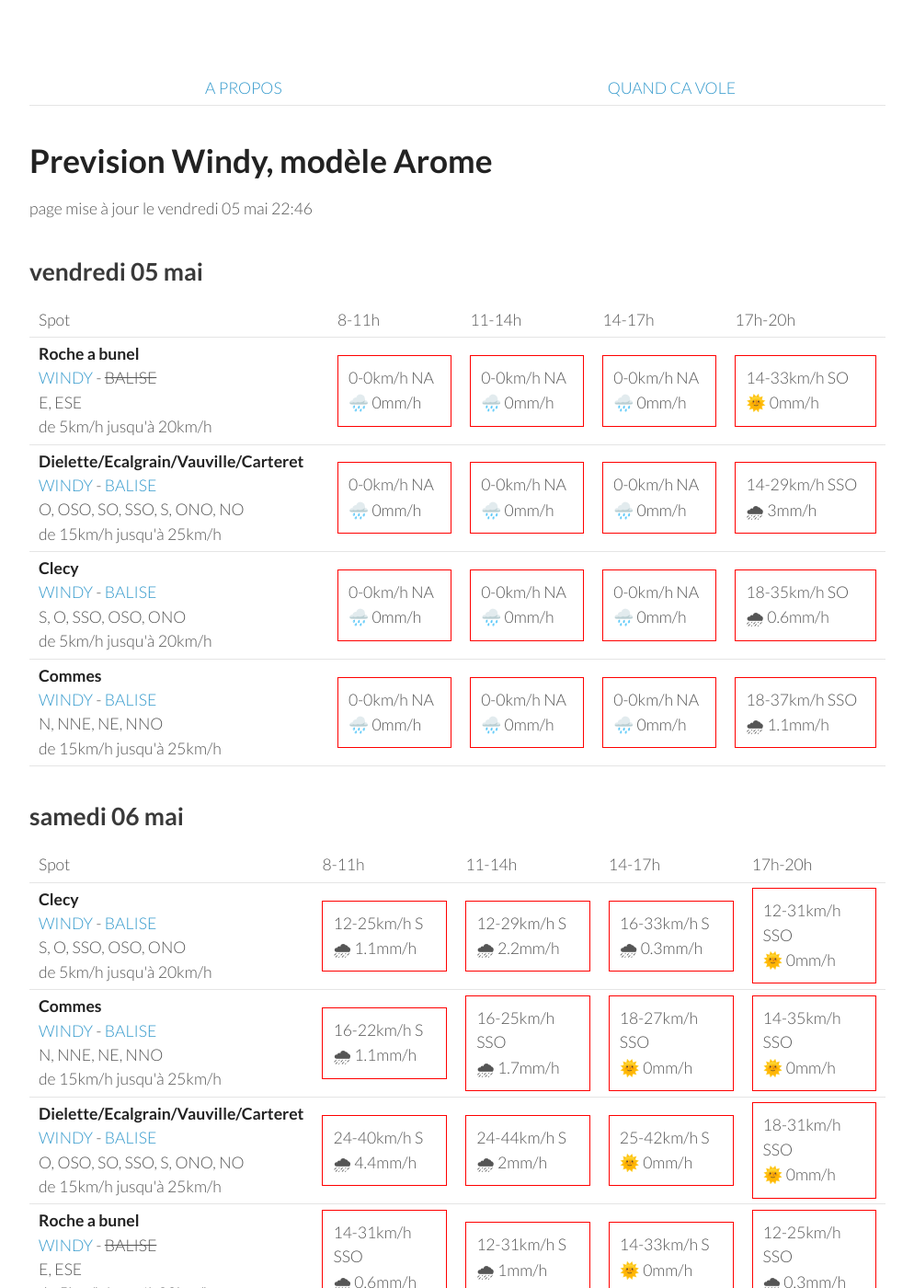
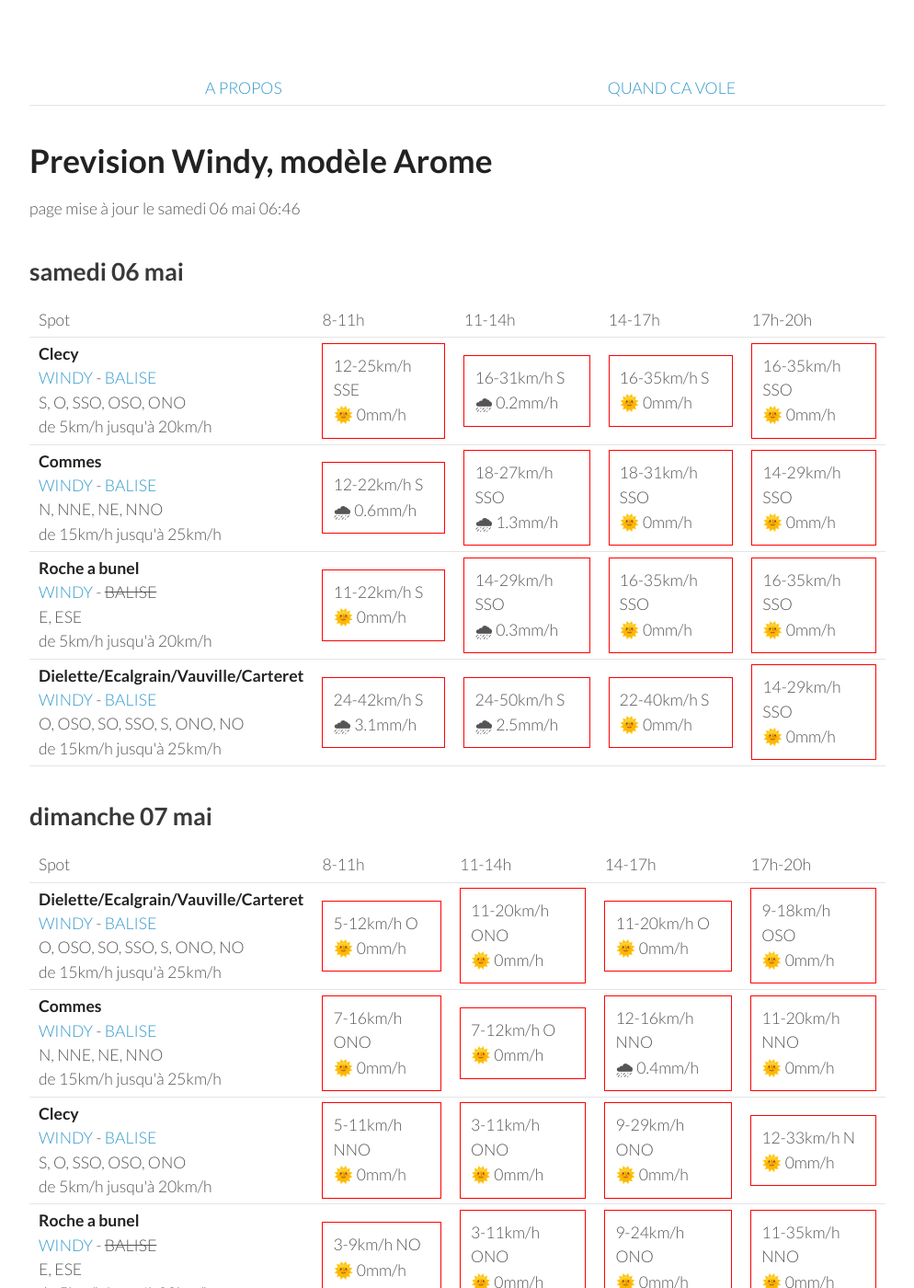
Before and after one commit to parapente-dans-le-nord/parapente-dans-le-nord.github.io, a Jekyll site: the page built from normandie.markdown, in a window 1280 px wide and 1400 px high. Shown: the whole window at 92% size, without its empty margins (26-1020 px from the left). Built offline with Jekyll 4.4.1, drawn with Linux system fonts in a browser that asks for light colours; some of the changed text lies outside the part shown.

Commit message:
update index.markdown

```diff
--- a/normandie.markdown
+++ b/normandie.markdown
@@ -7,60 +7,8 @@ title:  "Tous les spots"
 {: .links}
 
 # Prevision Windy, modèle Arome
-page mise à jour le vendredi 05 mai 22:46
+page mise à jour le samedi 06 mai 06:46
 
-## vendredi 05 mai
-
-{::nomarkdown}
-<table>
-  <tbody>
-    <tr>
-      <td>Spot</td>
-      <td>8-11h</td>
-      <td>11-14h</td>
-      <td>14-17h</td>
-      <td>17h-20h</td>
-    </tr>
-<tr>
-        <td><strong>Roche a bunel</strong><br><a href="https://windy.com/48.993/-0.499?48.580,-0.499,8">WINDY</a> - <span class="no-balise"> BALISE </span><br> <span class="vent-favorable">E, ESE</span><br><span class="force-vent">de 5km/h jusqu'à 20km/h</span> </td>
-
-            <td><div class="not-flyable"><p>0-0km/h NA</p><p>🌧️ 0mm/h</p></div></td>
-            <td><div class="not-flyable"><p>0-0km/h NA</p><p>🌧️ 0mm/h</p></div></td>
-            <td><div class="not-flyable"><p>0-0km/h NA</p><p>🌧️ 0mm/h</p></div></td>
-            <td><div class="not-flyable"><p>14-33km/h SO</p><p>🌞 0mm/h</p></div></td>
-
-    </tr>
-<tr>
-        <td><strong>Dielette/Ecalgrain/Vauville/Carteret</strong><br><a href="https://windy.com/49.650/-1.856?49.243,-1.856,8">WINDY</a> - <span class=""><a href="http://www.balisemeteo.com/balise.php?idBalise=81">BALISE</a> </span><br> <span class="vent-favorable">O, OSO, SO, SSO, S, ONO, NO</span><br><span class="force-vent">de 15km/h jusqu'à 25km/h</span> </td>
-
-            <td><div class="not-flyable"><p>0-0km/h NA</p><p>🌧️ 0mm/h</p></div></td>
-            <td><div class="not-flyable"><p>0-0km/h NA</p><p>🌧️ 0mm/h</p></div></td>
-            <td><div class="not-flyable"><p>0-0km/h NA</p><p>🌧️ 0mm/h</p></div></td>
-            <td><div class="not-flyable"><p>14-29km/h SSO</p><p>🌧 3mm/h</p></div></td>
-
-    </tr>
-<tr>
-        <td><strong>Clecy</strong><br><a href="https://windy.com/48.929/-0.470?48.516,-0.470,8">WINDY</a> - <span class=""><a href="http://www.balisemeteo.com/balise.php?idBalise=122">BALISE</a> </span><br> <span class="vent-favorable">S, O, SSO, OSO, ONO</span><br><span class="force-vent">de 5km/h jusqu'à 20km/h</span> </td>
-
-            <td><div class="not-flyable"><p>0-0km/h NA</p><p>🌧️ 0mm/h</p></div></td>
-            <td><div class="not-flyable"><p>0-0km/h NA</p><p>🌧️ 0mm/h</p></div></td>
-            <td><div class="not-flyable"><p>0-0km/h NA</p><p>🌧️ 0mm/h</p></div></td>
-            <td><div class="not-flyable"><p>18-35km/h SO</p><p>🌧 0.6mm/h</p></div></td>
-
-    </tr>
-<tr>
-        <td><strong>Commes</strong><br><a href="https://windy.com/49.346/-0.726?48.936,-0.726,8">WINDY</a> - <span class=""><a href="http://www.balisemeteo.com/balise.php?idBalise=158">BALISE</a> </span><br> <span class="vent-favorable">N, NNE, NE, NNO</span><br><span class="force-vent">de 15km/h jusqu'à 25km/h</span> </td>
-
-            <td><div class="not-flyable"><p>0-0km/h NA</p><p>🌧️ 0mm/h</p></div></td>
-            <td><div class="not-flyable"><p>0-0km/h NA</p><p>🌧️ 0mm/h</p></div></td>
-            <td><div class="not-flyable"><p>0-0km/h NA</p><p>🌧️ 0mm/h</p></div></td>
-            <td><div class="not-flyable"><p>18-37km/h SSO</p><p>🌧 1.1mm/h</p></div></td>
-
-    </tr>
-
-</tbody>
-</table>
-{:/}
 ## samedi 06 mai
 
 {::nomarkdown}
@@ -76,40 +24,40 @@ page mise à jour le vendredi 05 mai 22:46
 <tr>
         <td><strong>Clecy</strong><br><a href="https://windy.com/48.929/-0.470?48.516,-0.470,8">WINDY</a> - <span class=""><a href="http://www.balisemeteo.com/balise.php?idBalise=122">BALISE</a> </span><br> <span class="vent-favorable">S, O, SSO, OSO, ONO</span><br><span class="force-vent">de 5km/h jusqu'à 20km/h</span> </td>
 
-            <td><div class="not-flyable"><p>12-25km/h S</p><p>🌧 1.1mm/h</p></div></td>
-            <td><div class="not-flyable"><p>12-29km/h S</p><p>🌧 2.2mm/h</p></div></td>
-            <td><div class="not-flyable"><p>16-33km/h S</p><p>🌧 0.3mm/h</p></div></td>
-            <td><div class="not-flyable"><p>12-31km/h SSO</p><p>🌞 0mm/h</p></div></td>
+            <td><div class="not-flyable"><p>12-25km/h SSE</p><p>🌞 0mm/h</p></div></td>
+            <td><div class="not-flyable"><p>16-31km/h S</p><p>🌧 0.2mm/h</p></div></td>
+            <td><div class="not-flyable"><p>16-35km/h S</p><p>🌞 0mm/h</p></div></td>
+            <td><div class="not-flyable"><p>16-35km/h SSO</p><p>🌞 0mm/h</p></div></td>
 
 
     </tr>
 <tr>
         <td><strong>Commes</strong><br><a href="https://windy.com/49.346/-0.726?48.936,-0.726,8">WINDY</a> - <span class=""><a href="http://www.balisemeteo.com/balise.php?idBalise=158">BALISE</a> </span><br> <span class="vent-favorable">N, NNE, NE, NNO</span><br><span class="force-vent">de 15km/h jusqu'à 25km/h</span> </td>
 
-            <td><div class="not-flyable"><p>16-22km/h S</p><p>🌧 1.1mm/h</p></div></td>
-            <td><div class="not-flyable"><p>16-25km/h SSO</p><p>🌧 1.7mm/h</p></div></td>
-            <td><div class="not-flyable"><p>18-27km/h SSO</p><p>🌞 0mm/h</p></div></td>
-            <td><div class="not-flyable"><p>14-35km/h SSO</p><p>🌞 0mm/h</p></div></td>
+            <td><div class="not-flyable"><p>12-22km/h S</p><p>🌧 0.6mm/h</p></div></td>
+            <td><div class="not-flyable"><p>18-27km/h SSO</p><p>🌧 1.3mm/h</p></div></td>
+            <td><div class="not-flyable"><p>18-31km/h SSO</p><p>🌞 0mm/h</p></div></td>
+            <td><div class="not-flyable"><p>14-29km/h SSO</p><p>🌞 0mm/h</p></div></td>
+
+
+    </tr>
+<tr>
+        <td><strong>Roche a bunel</strong><br><a href="https://windy.com/48.993/-0.499?48.580,-0.499,8">WINDY</a> - <span class="no-balise"> BALISE </span><br> <span class="vent-favorable">E, ESE</span><br><span class="force-vent">de 5km/h jusqu'à 20km/h</span> </td>
+
+            <td><div class="not-flyable"><p>11-22km/h S</p><p>🌞 0mm/h</p></div></td>
+            <td><div class="not-flyable"><p>14-29km/h SSO</p><p>🌧 0.3mm/h</p></div></td>
+            <td><div class="not-flyable"><p>16-35km/h SSO</p><p>🌞 0mm/h</p></div></td>
+            <td><div class="not-flyable"><p>16-35km/h SSO</p><p>🌞 0mm/h</p></div></td>
 
 
     </tr>
 <tr>
         <td><strong>Dielette/Ecalgrain/Vauville/Carteret</strong><br><a href="https://windy.com/49.650/-1.856?49.243,-1.856,8">WINDY</a> - <span class=""><a href="http://www.balisemeteo.com/balise.php?idBalise=81">BALISE</a> </span><br> <span class="vent-favorable">O, OSO, SO, SSO, S, ONO, NO</span><br><span class="force-vent">de 15km/h jusqu'à 25km/h</span> </td>
 
-            <td><div class="not-flyable"><p>24-40km/h S</p><p>🌧 4.4mm/h</p></div></td>
-            <td><div class="not-flyable"><p>24-44km/h S</p><p>🌧 2mm/h</p></div></td>
-            <td><div class="not-flyable"><p>25-42km/h S</p><p>🌞 0mm/h</p></div></td>
-            <td><div class="not-flyable"><p>18-31km/h SSO</p><p>🌞 0mm/h</p></div></td>
-
-
-    </tr>
-<tr>
-        <td><strong>Roche a bunel</strong><br><a href="https://windy.com/48.993/-0.499?48.580,-0.499,8">WINDY</a> - <span class="no-balise"> BALISE </span><br> <span class="vent-favorable">E, ESE</span><br><span class="force-vent">de 5km/h jusqu'à 20km/h</span> </td>
-
-            <td><div class="not-flyable"><p>14-31km/h SSO</p><p>🌧 0.6mm/h</p></div></td>
-            <td><div class="not-flyable"><p>12-31km/h S</p><p>🌧 1mm/h</p></div></td>
-            <td><div class="not-flyable"><p>14-33km/h S</p><p>🌞 0mm/h</p></div></td>
-            <td><div class="not-flyable"><p>12-25km/h SSO</p><p>🌧 0.3mm/h</p></div></td>
+            <td><div class="not-flyable"><p>24-42km/h S</p><p>🌧 3.1mm/h</p></div></td>
+            <td><div class="not-flyable"><p>24-50km/h S</p><p>🌧 2.5mm/h</p></div></td>
+            <td><div class="not-flyable"><p>22-40km/h S</p><p>🌞 0mm/h</p></div></td>
+            <td><div class="not-flyable"><p>14-29km/h SSO</p><p>🌞 0mm/h</p></div></td>
 
 
     </tr>
@@ -132,40 +80,40 @@ page mise à jour le vendredi 05 mai 22:46
 <tr>
         <td><strong>Dielette/Ecalgrain/Vauville/Carteret</strong><br><a href="https://windy.com/49.650/-1.856?49.243,-1.856,8">WINDY</a> - <span class=""><a href="http://www.balisemeteo.com/balise.php?idBalise=81">BALISE</a> </span><br> <span class="vent-favorable">O, OSO, SO, SSO, S, ONO, NO</span><br><span class="force-vent">de 15km/h jusqu'à 25km/h</span> </td>
 
-            <td><div class="not-flyable"><p>11-25km/h O</p><p>🌞 0mm/h</p></div></td>
-            <td><div class="flyable"><p>16-25km/h ONO</p><p>🌞 0mm/h</p></div></td>
-            <td><div class="not-flyable"><p>20-31km/h O</p><p>🌞 0mm/h</p></div></td>
-            <td><div class="not-flyable"><p>20-31km/h O</p><p>🌞 0mm/h</p></div></td>
+            <td><div class="not-flyable"><p>5-12km/h O</p><p>🌞 0mm/h</p></div></td>
+            <td><div class="not-flyable"><p>11-20km/h ONO</p><p>🌞 0mm/h</p></div></td>
+            <td><div class="not-flyable"><p>11-20km/h O</p><p>🌞 0mm/h</p></div></td>
+            <td><div class="not-flyable"><p>9-18km/h OSO</p><p>🌞 0mm/h</p></div></td>
 
 
     </tr>
 <tr>
         <td><strong>Commes</strong><br><a href="https://windy.com/49.346/-0.726?48.936,-0.726,8">WINDY</a> - <span class=""><a href="http://www.balisemeteo.com/balise.php?idBalise=158">BALISE</a> </span><br> <span class="vent-favorable">N, NNE, NE, NNO</span><br><span class="force-vent">de 15km/h jusqu'à 25km/h</span> </td>
 
-            <td><div class="not-flyable"><p>5-24km/h OSO</p><p>🌞 0mm/h</p></div></td>
-            <td><div class="not-flyable"><p>12-22km/h ONO</p><p>🌞 0mm/h</p></div></td>
-            <td><div class="not-flyable"><p>16-25km/h NO</p><p>🌧 0.2mm/h</p></div></td>
-            <td><div class="not-flyable"><p>16-29km/h NNO</p><p>🌞 0mm/h</p></div></td>
+            <td><div class="not-flyable"><p>7-16km/h ONO</p><p>🌞 0mm/h</p></div></td>
+            <td><div class="not-flyable"><p>7-12km/h O</p><p>🌞 0mm/h</p></div></td>
+            <td><div class="not-flyable"><p>12-16km/h NNO</p><p>🌧 0.4mm/h</p></div></td>
+            <td><div class="not-flyable"><p>11-20km/h NNO</p><p>🌞 0mm/h</p></div></td>
 
 
     </tr>
 <tr>
         <td><strong>Clecy</strong><br><a href="https://windy.com/48.929/-0.470?48.516,-0.470,8">WINDY</a> - <span class=""><a href="http://www.balisemeteo.com/balise.php?idBalise=122">BALISE</a> </span><br> <span class="vent-favorable">S, O, SSO, OSO, ONO</span><br><span class="force-vent">de 5km/h jusqu'à 20km/h</span> </td>
 
-            <td><div class="not-flyable"><p>5-14km/h NNO</p><p>🌞 0mm/h</p></div></td>
-            <td><div class="not-flyable"><p>11-22km/h O</p><p>🌞 0mm/h</p></div></td>
-            <td><div class="not-flyable"><p>12-29km/h ONO</p><p>🌧 0.2mm/h</p></div></td>
-            <td><div class="not-flyable"><p>14-31km/h NO</p><p>🌞 0mm/h</p></div></td>
+            <td><div class="not-flyable"><p>5-11km/h NNO</p><p>🌞 0mm/h</p></div></td>
+            <td><div class="not-flyable"><p>3-11km/h ONO</p><p>🌞 0mm/h</p></div></td>
+            <td><div class="not-flyable"><p>9-29km/h ONO</p><p>🌞 0mm/h</p></div></td>
+            <td><div class="not-flyable"><p>12-33km/h N</p><p>🌞 0mm/h</p></div></td>
 
 
     </tr>
 <tr>
         <td><strong>Roche a bunel</strong><br><a href="https://windy.com/48.993/-0.499?48.580,-0.499,8">WINDY</a> - <span class="no-balise"> BALISE </span><br> <span class="vent-favorable">E, ESE</span><br><span class="force-vent">de 5km/h jusqu'à 20km/h</span> </td>
 
-            <td><div class="not-flyable"><p>7-18km/h ONO</p><p>🌞 0mm/h</p></div></td>
-            <td><div class="not-flyable"><p>11-24km/h O</p><p>🌞 0mm/h</p></div></td>
-            <td><div class="not-flyable"><p>12-29km/h ONO</p><p>🌧 0.2mm/h</p></div></td>
-            <td><div class="not-flyable"><p>14-31km/h NO</p><p>🌞 0mm/h</p></div></td>
+            <td><div class="not-flyable"><p>3-9km/h NO</p><p>🌞 0mm/h</p></div></td>
+            <td><div class="not-flyable"><p>3-11km/h ONO</p><p>🌞 0mm/h</p></div></td>
+            <td><div class="not-flyable"><p>9-24km/h ONO</p><p>🌞 0mm/h</p></div></td>
+            <td><div class="not-flyable"><p>11-35km/h NNO</p><p>🌞 0mm/h</p></div></td>
 
 
     </tr>
@@ -188,40 +136,40 @@ page mise à jour le vendredi 05 mai 22:46
 <tr>
         <td><strong>Clecy</strong><br><a href="https://windy.com/48.929/-0.470?48.516,-0.470,8">WINDY</a> - <span class=""><a href="http://www.balisemeteo.com/balise.php?idBalise=122">BALISE</a> </span><br> <span class="vent-favorable">S, O, SSO, OSO, ONO</span><br><span class="force-vent">de 5km/h jusqu'à 20km/h</span> </td>
 
-            <td><div class="flyable"><p>7-14km/h SSO</p><p>🌞 0mm/h</p></div></td>
-            <td><div class="flyable"><p>9-18km/h SSO</p><p>🌞 0mm/h</p></div></td>
-            <td><div class="not-flyable"><p>14-27km/h SSO</p><p>🌧 0.7mm/h</p></div></td>
-            <td><div class="not-flyable"><p>18-37km/h SO</p><p>🌞 0mm/h</p></div></td>
+            <td><div class="flyable"><p>5-16km/h OSO</p><p>🌞 0mm/h</p></div></td>
+            <td><div class="not-flyable"><p>9-20km/h SO</p><p>🌞 0mm/h</p></div></td>
+            <td><div class="not-flyable"><p>11-27km/h SSO</p><p>🌧 0.2mm/h</p></div></td>
+            <td><div class="not-flyable"><p>12-27km/h SO</p><p>🌞 0mm/h</p></div></td>
 
 
     </tr>
 <tr>
         <td><strong>Dielette/Ecalgrain/Vauville/Carteret</strong><br><a href="https://windy.com/49.650/-1.856?49.243,-1.856,8">WINDY</a> - <span class=""><a href="http://www.balisemeteo.com/balise.php?idBalise=81">BALISE</a> </span><br> <span class="vent-favorable">O, OSO, SO, SSO, S, ONO, NO</span><br><span class="force-vent">de 15km/h jusqu'à 25km/h</span> </td>
 
-            <td><div class="flyable"><p>18-25km/h SSO</p><p>🌞 0mm/h</p></div></td>
-            <td><div class="not-flyable"><p>20-27km/h SSO</p><p>🌧 2mm/h</p></div></td>
-            <td><div class="not-flyable"><p>24-35km/h SSO</p><p>🌧 0.9mm/h</p></div></td>
-            <td><div class="not-flyable"><p>27-40km/h SSO</p><p>🌧 0.3mm/h</p></div></td>
+            <td><div class="flyable"><p>16-24km/h SSO</p><p>🌞 0mm/h</p></div></td>
+            <td><div class="not-flyable"><p>20-29km/h SSO</p><p>🌧 0.6mm/h</p></div></td>
+            <td><div class="not-flyable"><p>22-33km/h S</p><p>🌧 0.6mm/h</p></div></td>
+            <td><div class="not-flyable"><p>22-35km/h S</p><p>🌞 0mm/h</p></div></td>
 
 
     </tr>
 <tr>
         <td><strong>Roche a bunel</strong><br><a href="https://windy.com/48.993/-0.499?48.580,-0.499,8">WINDY</a> - <span class="no-balise"> BALISE </span><br> <span class="vent-favorable">E, ESE</span><br><span class="force-vent">de 5km/h jusqu'à 20km/h</span> </td>
 
-            <td><div class="not-flyable"><p>7-16km/h SSO</p><p>🌞 0mm/h</p></div></td>
-            <td><div class="not-flyable"><p>9-18km/h SSO</p><p>🌞 0mm/h</p></div></td>
-            <td><div class="not-flyable"><p>14-27km/h SSO</p><p>🌧 0.8mm/h</p></div></td>
-            <td><div class="not-flyable"><p>18-37km/h SO</p><p>🌞 0mm/h</p></div></td>
+            <td><div class="not-flyable"><p>7-18km/h OSO</p><p>🌞 0mm/h</p></div></td>
+            <td><div class="not-flyable"><p>9-20km/h SO</p><p>🌞 0mm/h</p></div></td>
+            <td><div class="not-flyable"><p>11-27km/h SO</p><p>🌧 0.4mm/h</p></div></td>
+            <td><div class="not-flyable"><p>12-27km/h SO</p><p>🌞 0mm/h</p></div></td>
 
 
     </tr>
 <tr>
         <td><strong>Commes</strong><br><a href="https://windy.com/49.346/-0.726?48.936,-0.726,8">WINDY</a> - <span class=""><a href="http://www.balisemeteo.com/balise.php?idBalise=158">BALISE</a> </span><br> <span class="vent-favorable">N, NNE, NE, NNO</span><br><span class="force-vent">de 15km/h jusqu'à 25km/h</span> </td>
 
-            <td><div class="not-flyable"><p>11-18km/h SSO</p><p>🌞 0mm/h</p></div></td>
-            <td><div class="not-flyable"><p>11-18km/h SSO</p><p>🌞 0mm/h</p></div></td>
-            <td><div class="not-flyable"><p>16-24km/h SSO</p><p>🌧 1.6mm/h</p></div></td>
-            <td><div class="not-flyable"><p>20-33km/h SO</p><p>🌞 0mm/h</p></div></td>
+            <td><div class="not-flyable"><p>11-20km/h SO</p><p>🌞 0mm/h</p></div></td>
+            <td><div class="not-flyable"><p>11-22km/h SO</p><p>🌞 0mm/h</p></div></td>
+            <td><div class="not-flyable"><p>12-22km/h SO</p><p>🌧 0.2mm/h</p></div></td>
+            <td><div class="not-flyable"><p>12-22km/h SO</p><p>🌞 0mm/h</p></div></td>
 
 
     </tr>
@@ -244,8 +192,8 @@ page mise à jour le vendredi 05 mai 22:46
 <tr>
         <td><strong>Dielette/Ecalgrain/Vauville/Carteret</strong><br><a href="https://windy.com/49.650/-1.856?49.243,-1.856,8">WINDY</a> - <span class=""><a href="http://www.balisemeteo.com/balise.php?idBalise=81">BALISE</a> </span><br> <span class="vent-favorable">O, OSO, SO, SSO, S, ONO, NO</span><br><span class="force-vent">de 15km/h jusqu'à 25km/h</span> </td>
 
-            <td><div class="not-flyable"><p>12-24km/h OSO</p><p>🌧 2mm/h</p></div></td>
-            <td><div class="not-flyable"><p>24-35km/h O</p><p>🌧 0.8mm/h</p></div></td>
+            <td><div class="flyable"><p>16-24km/h O</p><p>🌧 0.7mm/h</p></div></td>
+            <td><div class="not-flyable"><p>20-29km/h O</p><p>🌞 0mm/h</p></div></td>
             <td><div class="not-flyable"><p>31-46km/h O</p><p>🌞 0mm/h</p></div></td>
             <td><div class="not-flyable"><p>33-50km/h O</p><p>🌧 0.2mm/h</p></div></td>
 
@@ -254,8 +202,8 @@ page mise à jour le vendredi 05 mai 22:46
 <tr>
         <td><strong>Commes</strong><br><a href="https://windy.com/49.346/-0.726?48.936,-0.726,8">WINDY</a> - <span class=""><a href="http://www.balisemeteo.com/balise.php?idBalise=158">BALISE</a> </span><br> <span class="vent-favorable">N, NNE, NE, NNO</span><br><span class="force-vent">de 15km/h jusqu'à 25km/h</span> </td>
 
-            <td><div class="not-flyable"><p>12-25km/h OSO</p><p>🌧 1.9mm/h</p></div></td>
-            <td><div class="not-flyable"><p>16-27km/h O</p><p>🌧 1.7mm/h</p></div></td>
+            <td><div class="not-flyable"><p>16-27km/h OSO</p><p>🌧 1.8mm/h</p></div></td>
+            <td><div class="not-flyable"><p>18-31km/h O</p><p>🌧 0.9mm/h</p></div></td>
             <td><div class="not-flyable"><p>24-38km/h O</p><p>🌧 0.7mm/h</p></div></td>
             <td><div class="not-flyable"><p>27-46km/h O</p><p>🌧 0.3mm/h</p></div></td>
 
@@ -264,8 +212,8 @@ page mise à jour le vendredi 05 mai 22:46
 <tr>
         <td><strong>Clecy</strong><br><a href="https://windy.com/48.929/-0.470?48.516,-0.470,8">WINDY</a> - <span class=""><a href="http://www.balisemeteo.com/balise.php?idBalise=122">BALISE</a> </span><br> <span class="vent-favorable">S, O, SSO, OSO, ONO</span><br><span class="force-vent">de 5km/h jusqu'à 20km/h</span> </td>
 
-            <td><div class="not-flyable"><p>9-27km/h SO</p><p>🌧 4.7mm/h</p></div></td>
-            <td><div class="not-flyable"><p>14-29km/h O</p><p>🌧 1.5mm/h</p></div></td>
+            <td><div class="not-flyable"><p>12-29km/h OSO</p><p>🌧 2.3mm/h</p></div></td>
+            <td><div class="not-flyable"><p>14-31km/h O</p><p>🌧 2.1mm/h</p></div></td>
             <td><div class="not-flyable"><p>20-42km/h ONO</p><p>🌧 0.6mm/h</p></div></td>
             <td><div class="not-flyable"><p>24-50km/h ONO</p><p>🌧 0.3mm/h</p></div></td>
 
@@ -274,8 +222,8 @@ page mise à jour le vendredi 05 mai 22:46
 <tr>
         <td><strong>Roche a bunel</strong><br><a href="https://windy.com/48.993/-0.499?48.580,-0.499,8">WINDY</a> - <span class="no-balise"> BALISE </span><br> <span class="vent-favorable">E, ESE</span><br><span class="force-vent">de 5km/h jusqu'à 20km/h</span> </td>
 
-            <td><div class="not-flyable"><p>9-29km/h SO</p><p>🌧 4.3mm/h</p></div></td>
-            <td><div class="not-flyable"><p>14-29km/h O</p><p>🌧 1mm/h</p></div></td>
+            <td><div class="not-flyable"><p>12-31km/h OSO</p><p>🌧 2.3mm/h</p></div></td>
+            <td><div class="not-flyable"><p>16-31km/h O</p><p>🌧 1.6mm/h</p></div></td>
             <td><div class="not-flyable"><p>20-42km/h O</p><p>🌧 0.3mm/h</p></div></td>
             <td><div class="not-flyable"><p>24-50km/h ONO</p><p>🌧 0.3mm/h</p></div></td>
 
```
